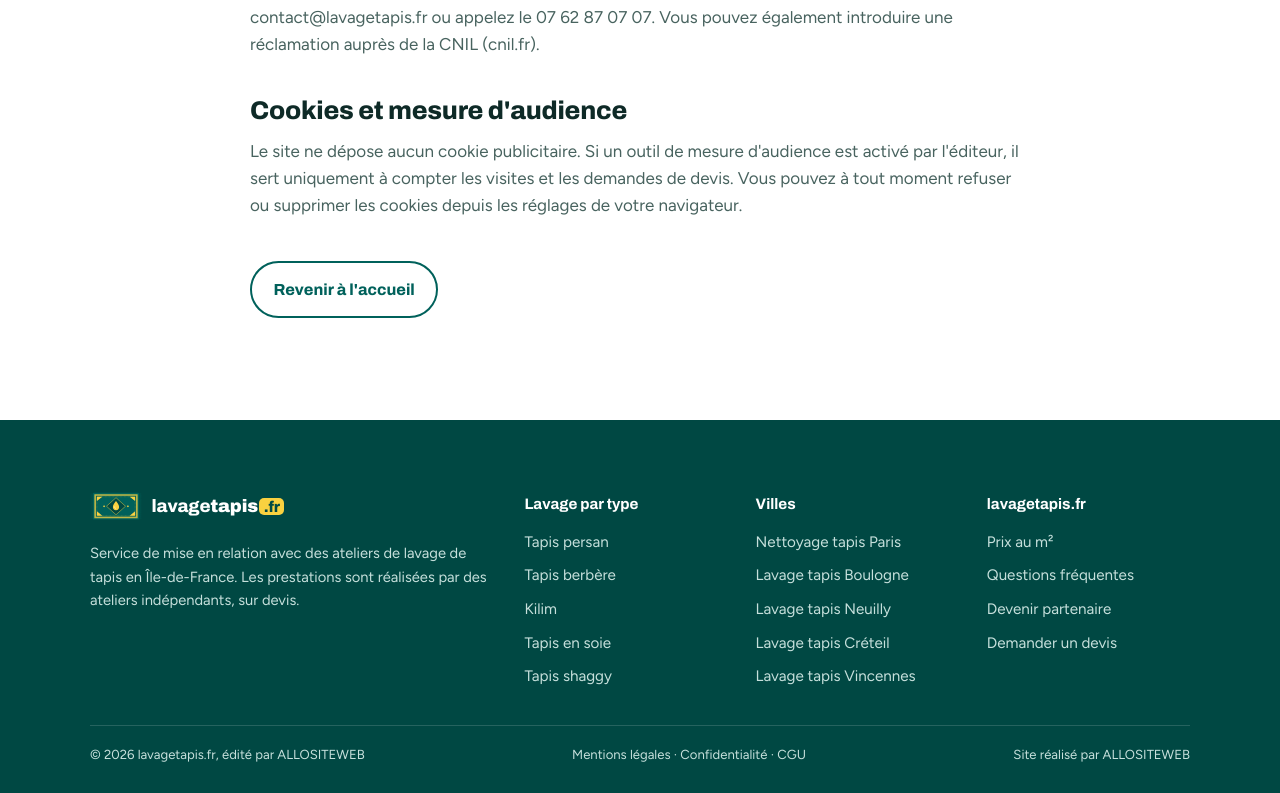
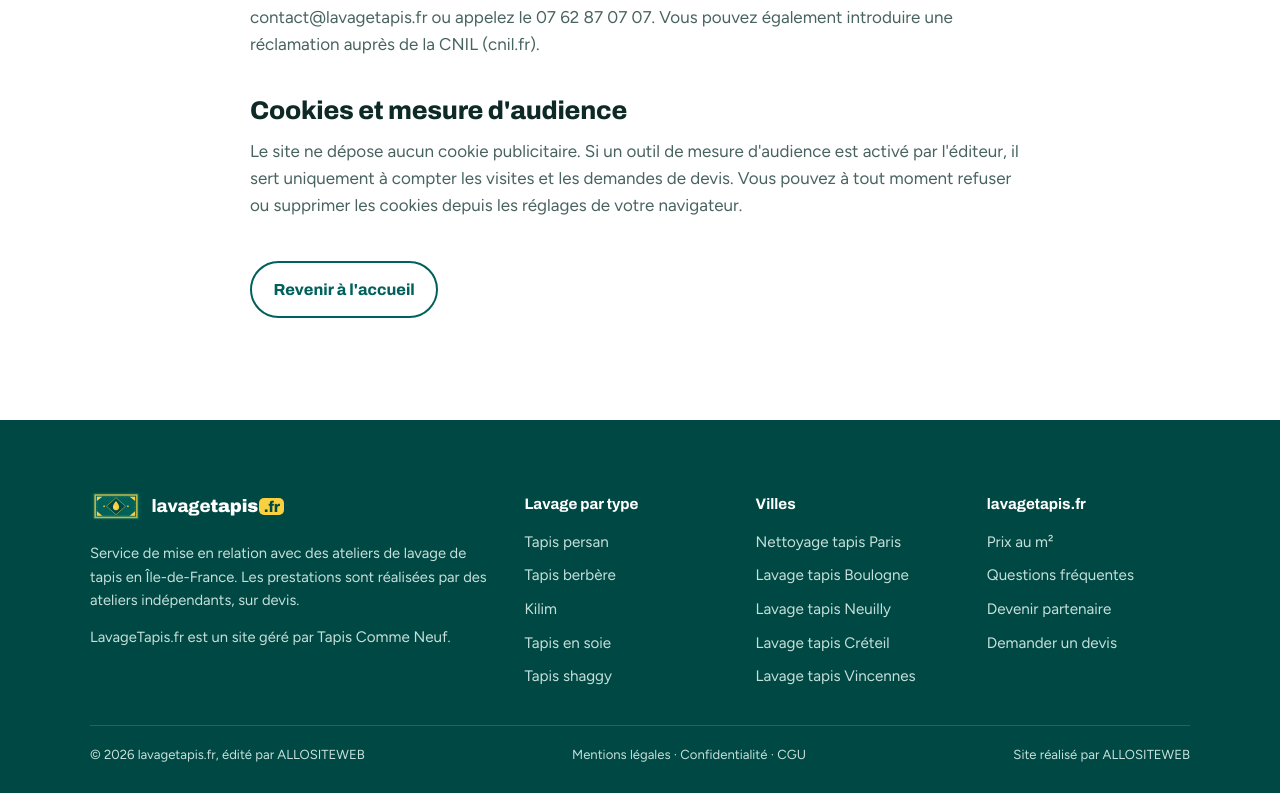
Before and after one commit to zohibeni-debug/lavagetapis, a Next.js app: page /confidentialite in a window 1280 px wide. Shown: the part 1617-2410 px from the top of the page. Built offline with nearby package versions, Linux system fonts and the light colour scheme; no server answers.

Commit message:
Mentionne dans le pied de page que le site est gere par Tapis Comme Neuf
Lien vers tapiscommeneuf.fr, ajoute sous la description de la marque dans
le pied de page unique partage par toutes les pages.

```diff
--- a/components/site-footer.tsx
+++ b/components/site-footer.tsx
@@ -21,6 +21,13 @@ export default function SiteFooter({ anchorPrefix = "" }: { anchorPrefix?: strin
               <p>
                 Service de mise en relation avec des ateliers de lavage de tapis en Île-de-France.
                 Les prestations sont réalisées par des ateliers indépendants, sur devis.
+              </p>
+              <p>
+                LavageTapis.fr est un site géré par{" "}
+                <a href="https://tapiscommeneuf.fr/" target="_blank" rel="noopener">
+                  Tapis Comme Neuf
+                </a>
+                .
               </p>
             </div>
             <div>
```
